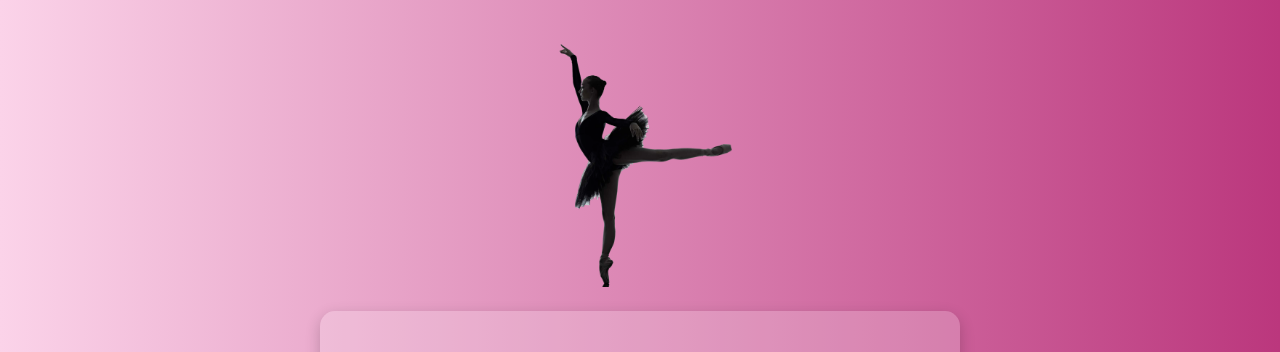
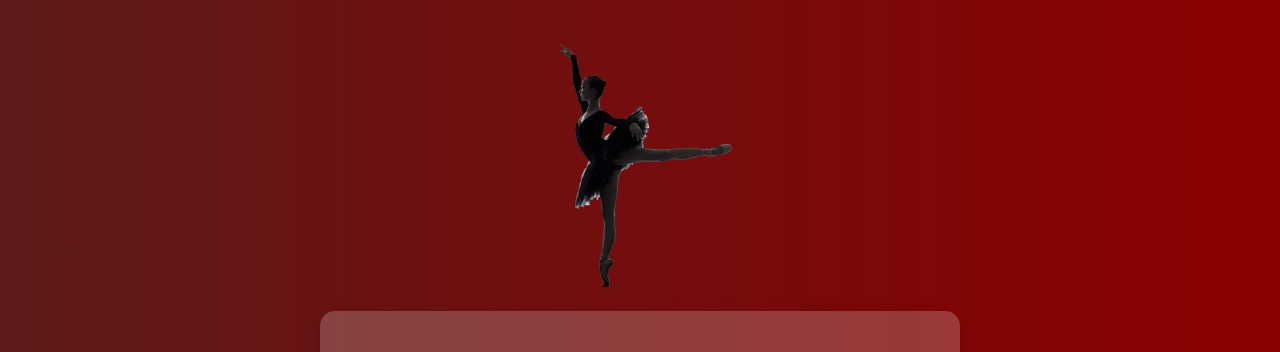
Before and after one commit to StefayeWadsworth/Happy-Birthday, a plain HTML site: page index.html in a window 1280 px wide. Shown: the top 352 px of the page. Drawn offline with nearby package versions, Linux system fonts and the light colour scheme.

Commit message:
Update style.css

```diff
--- a/style.css
+++ b/style.css
@@ -1,8 +1,7 @@
-/* Gaya dasar */
 body {
     font-family: 'Playfair Display', serif;
-    background: linear-gradient(to right, #fbd3e9, #bb377d);
-    color: white;
+    background: linear-gradient(to right, #5d1a1a, #8b0000); /* Gradasi maroon */
+    color: #f5e1da; /* Warna krem untuk kontras */
     text-align: center;
     margin: 0;
     padding: 0;
```
